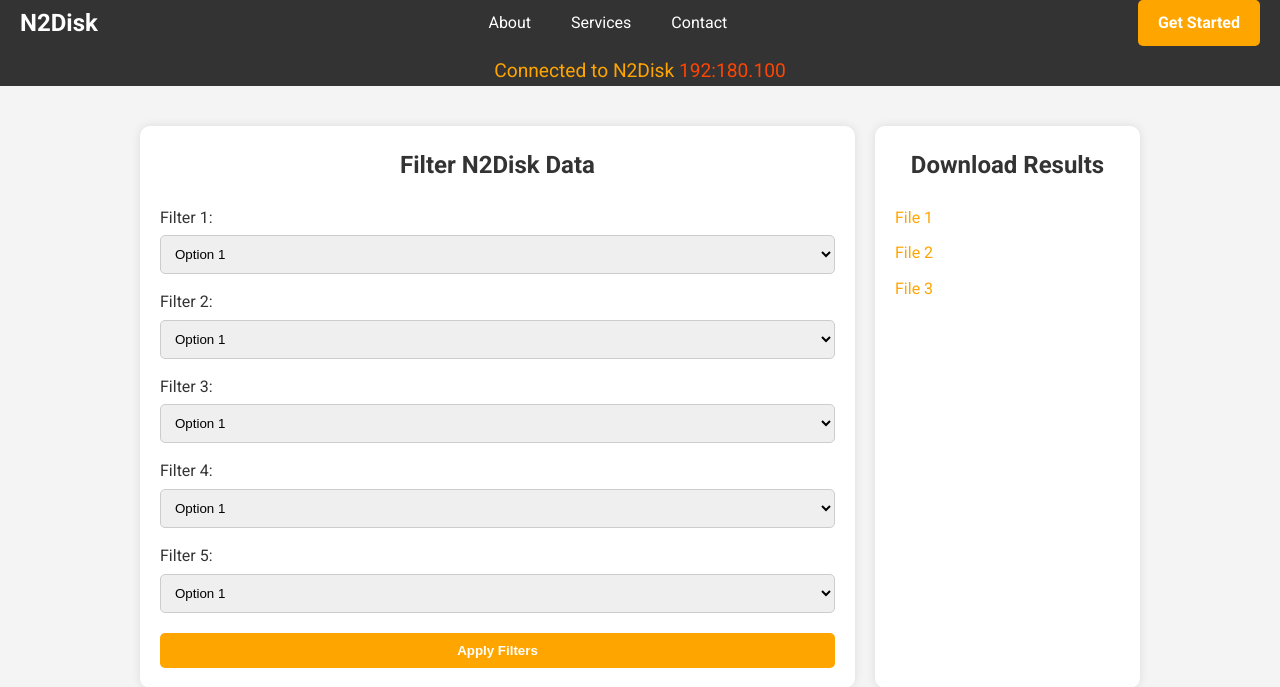
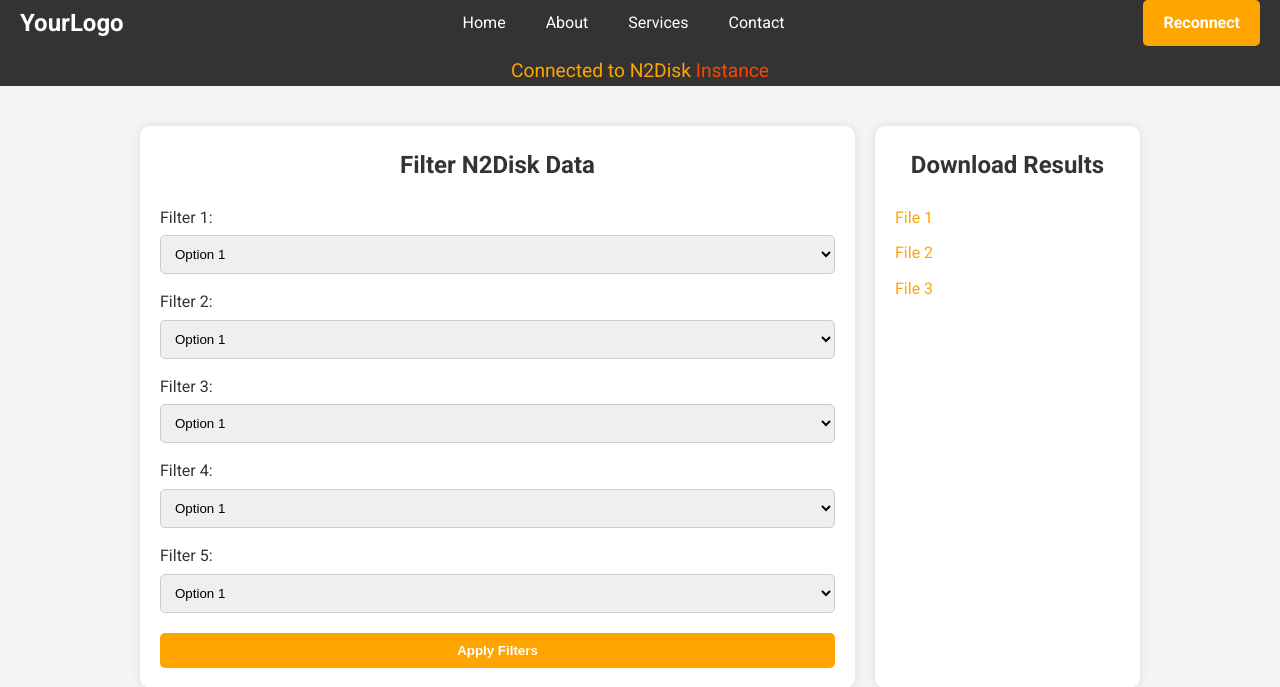
Before and after one commit to Jstreet432/n2diskui, a Flask app: page / in a window 1280 px wide. Shown: the top 687 px of the page. Run offline with Flask 3, Linux system fonts and the light colour scheme.

Commit message:
Update FrontPage.html

```diff
--- a/n2diskui/templates/FrontPage.html
+++ b/n2diskui/templates/FrontPage.html
@@ -4,24 +4,25 @@
     <meta charset="UTF-8">
     <meta name="viewport" content="width=device-width, initial-scale=1.0">
     <title>Professional Header Example</title>
-    <link rel="stylesheet" href="{{ url_for('static',filename='styles.css') }}">
+    <link rel="stylesheet" href="styles.css">
     <link href="https://fonts.googleapis.com/css2?family=Roboto:wght@400;700&display=swap" rel="stylesheet">
 </head>
 <body>
     <header class="header">
         <div class="logo">
-            <a href="#home">N2Disk</a>
+            <a href="#home">YourLogo</a>
         </div>
         <nav class="navbar">
             <ul>
+                <li><a href="#home">Home</a></li>
                 <li><a href="#about">About</a></li>
                 <li><a href="#services">Services</a></li>
                 <li><a href="#contact">Contact</a></li>
             </ul>
         </nav>
-        <a href="#cta" class="cta-button">Get Started</a>
+        <a href="#cta" class="cta-button">Reconnect</a>
         <div class="connection-status">
-            Connected to N2Disk <span class="highlight">192:180.100</span>
+            Connected to N2Disk <span class="highlight">Instance</span>
         </div>
     </header>
 
```
